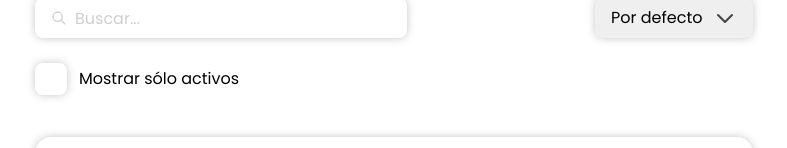
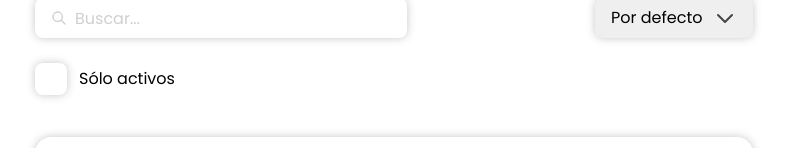
Before and after one commit to EmSanchezM/practice-userlist, a React (Vite) app: page / in a window 1280 px wide. Shown: the part 140-288 px from the top of the page, without its empty margins (246-1033 px from the left). Built offline with nearby package versions, Linux system fonts and the light colour scheme; data requests are answered from the project's data file.

Commit message:
fix: change filters message

```diff
--- a/src/components/UsersListFilters/index.jsx
+++ b/src/components/UsersListFilters/index.jsx
@@ -38,7 +38,7 @@ const UsersListFilters = ({
 					checked={onlyActive}
 					onChange={ev => setOnlyActive(ev.target.checked)}
 				/>
-				<p>Mostrar sólo activos</p>
+				<p>Sólo activos</p>
 			</div>
 		</div>
 	</div>
```
